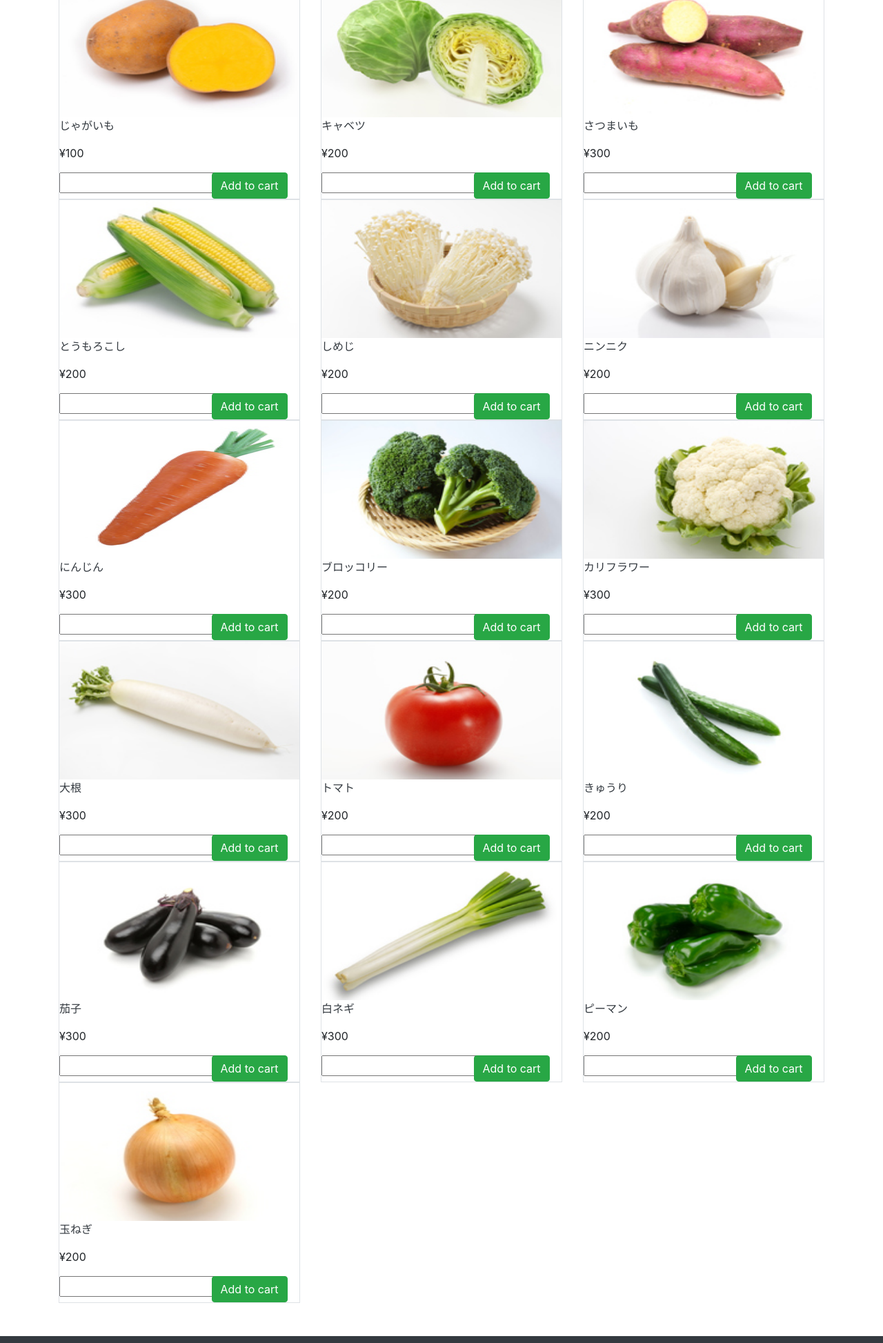
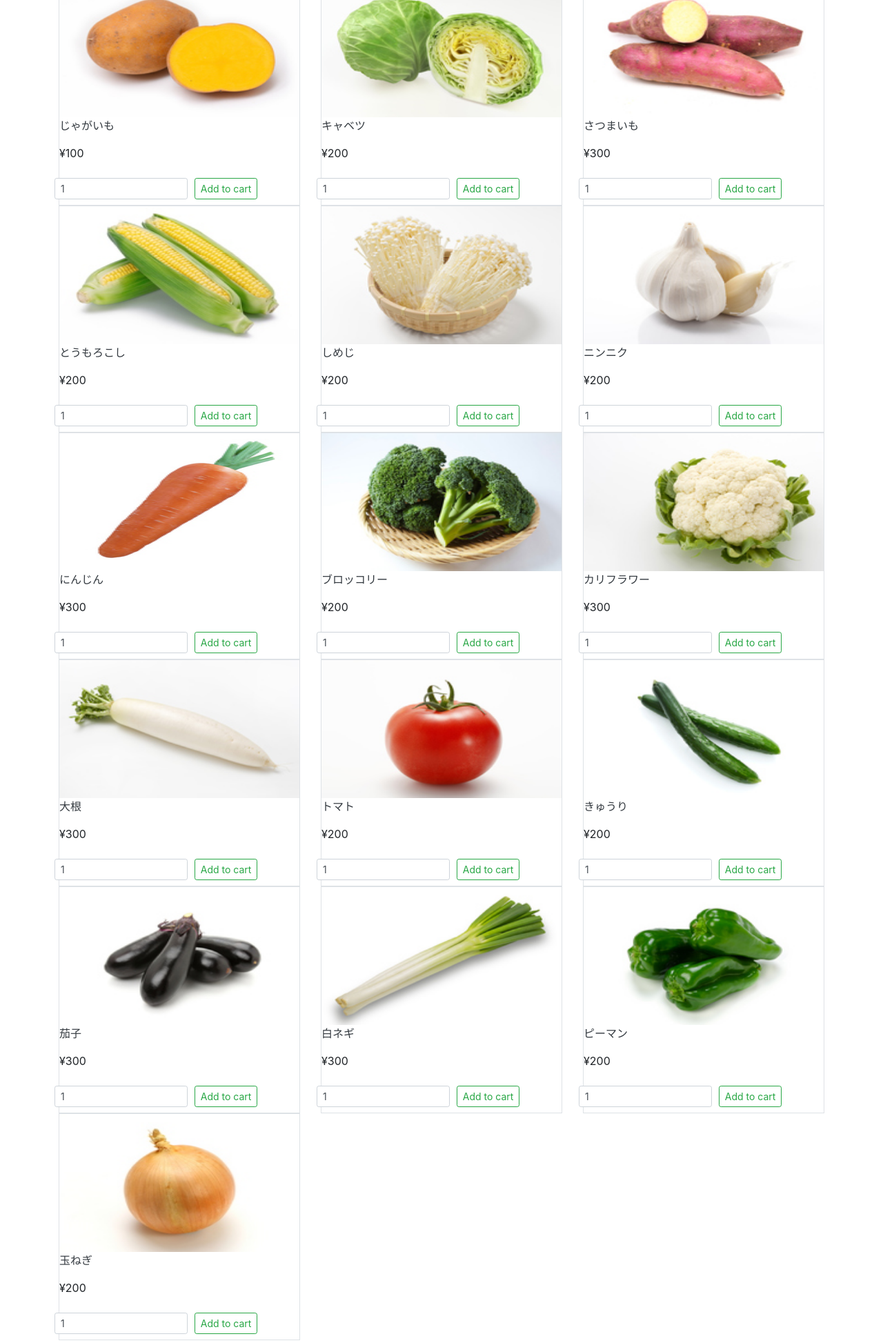
Before and after one commit to ajdjaiuoapooiad/amazon, a Django app: page /cart/ in a window 1280 px wide. Shown: the part 465-2412 px from the top of the page at 69% size. Run offline with Django 3.2, Linux system fonts and the light colour scheme; a user stored in the database is signed in; data comes from the database, SQL or seed files in the repository; both versions use the stored data as it was after the commit.

Commit message:
design osusume

```diff
--- a/templates/snippets/item_add_box.html
+++ b/templates/snippets/item_add_box.html
@@ -7,12 +7,38 @@
     </div>
 
     <div class="row">
-        <div class="col-7">
-            <input type="number">
-        </div>
-        <div class="col-5">
-            <button class="btn btn-success">Add to cart</button>
-        </div>
+        <!--ここからコピペした-->
+        <form action="/cart/add/" method="POST" class="p-2">
+            {% csrf_token %}
+            <input type="hidden" name="item_pk" value="{{object.pk}}" />
+            <div class="form-row align-items-center">
+              <div class="col-md-7">
+                <input
+                  type="number"
+                  class="form-control form-control-sm"
+                  name="quantity"
+                  value="1"
+                  max="{{object.stock}}"
+                />
+              </div>
+              <div class="col-md-5">
+                {% if object.stock == 0 %}
+                <button
+                  type="submit"
+                  class="btn btn-sm btn-outline-warning"
+                  disabled
+                >
+                  売り切れ
+                </button>
+                {% else %}
+                <button type="submit" class="btn btn-sm btn-outline-success">
+                  Add to cart
+                </button>
+                {% endif %}
+              </div>
+            </div>
+          </form>
+        <!--ここまで--------------->
     </div>
 
   </div>
```
Also changed, not shown: db.sqlite3.
